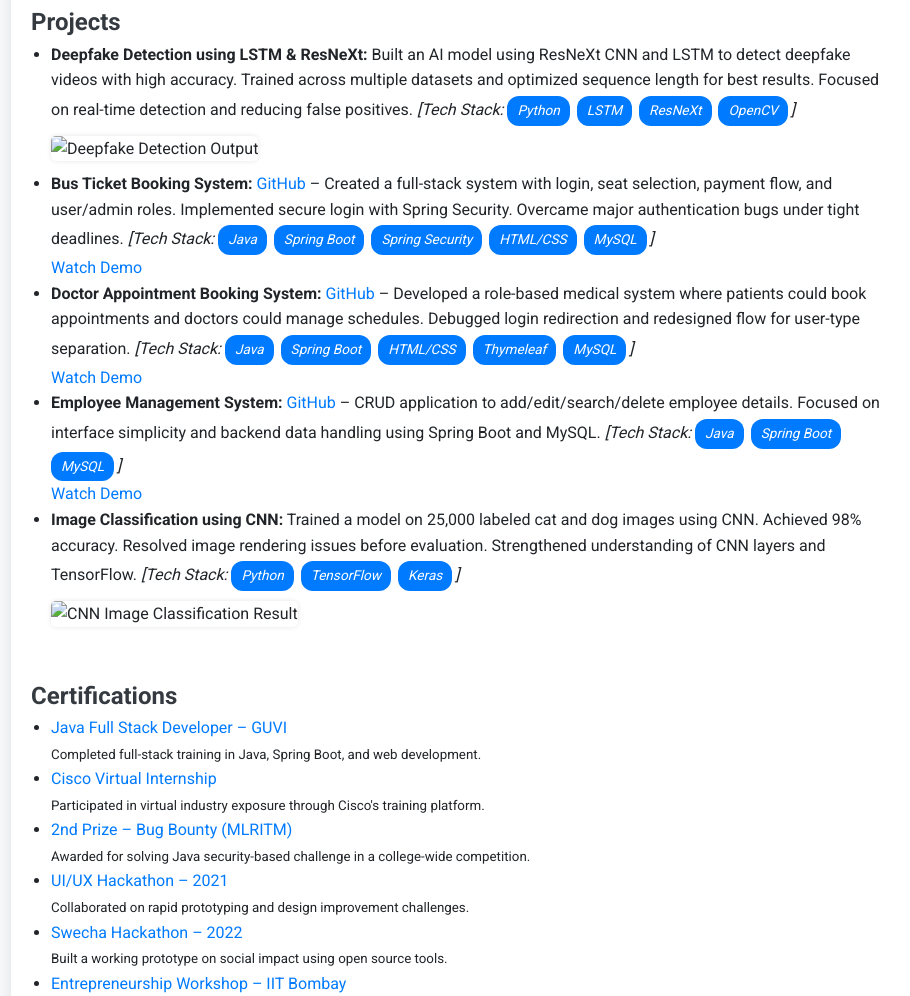
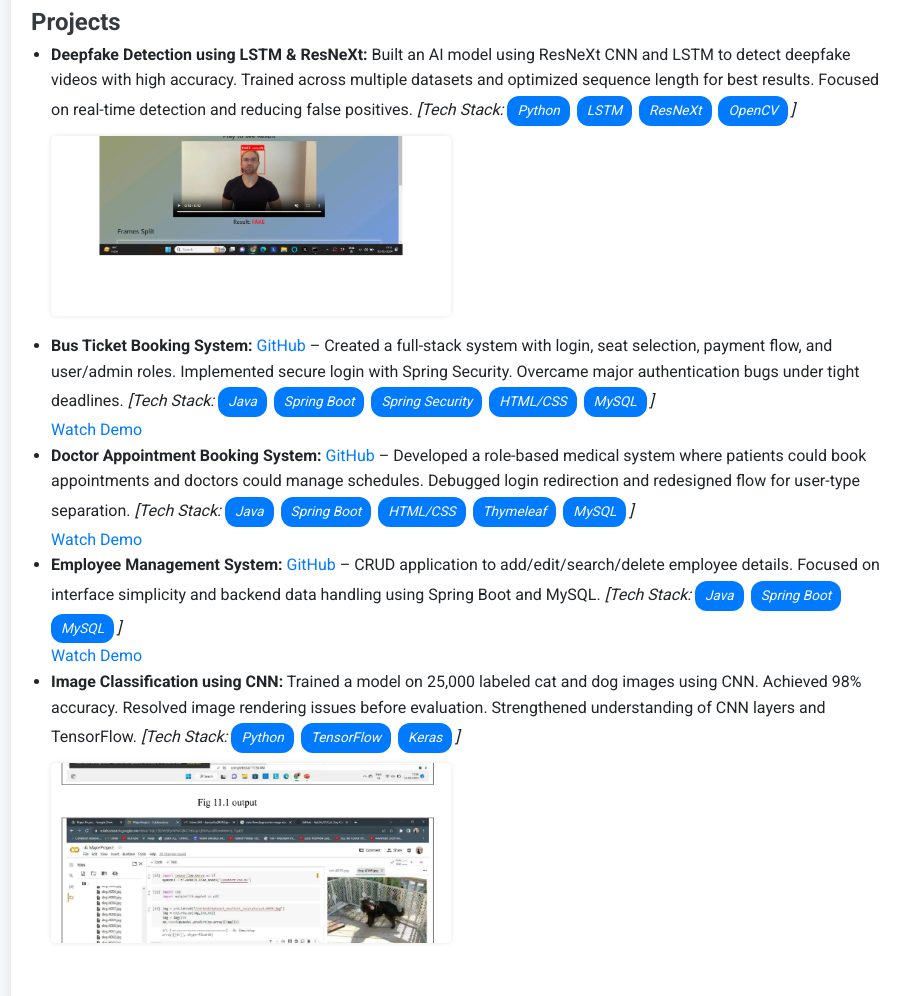
Before and after one commit to kusuma-a/K_Portfolio, a plain HTML site: page index.html in a window 1280 px wide. Shown: the part 495-1491 px from the top of the page, without its empty margins (179-1089 px from the left). Drawn offline with Linux system fonts and the light colour scheme.

Commit message:
Update index.html

```diff
--- a/index.html
+++ b/index.html
@@ -107,7 +107,7 @@
     <div class="section">
         <h2>Projects</h2>
         <ul>
-            <li><strong>Deepfake Detection using LSTM & ResNeXt:</strong> Built an AI model using ResNeXt CNN and LSTM to detect deepfake videos with high accuracy. Trained across multiple datasets and optimized sequence length for best results. Focused on real-time detection and reducing false positives. <em>[Tech Stack: <span class="badge">Python</span> <span class="badge">LSTM</span> <span class="badge">ResNeXt</span> <span class="badge">OpenCV</span>]</em><br><img src=".idea/images/deepfakeresult.jpg" alt="Deepfake Detection Output"></li>
+            <li><strong>Deepfake Detection using LSTM & ResNeXt:</strong> Built an AI model using ResNeXt CNN and LSTM to detect deepfake videos with high accuracy. Trained across multiple datasets and optimized sequence length for best results. Focused on real-time detection and reducing false positives. <em>[Tech Stack: <span class="badge">Python</span> <span class="badge">LSTM</span> <span class="badge">ResNeXt</span> <span class="badge">OpenCV</span>]</em><br><img src="images/deepfakeresult.jpg" alt="Deepfake Detection Output"></li>
 
             <li><strong>Bus Ticket Booking System:</strong> <a href="https://github.com/kusuma-a/bus-book" target="_blank">GitHub</a> – Created a full-stack system with login, seat selection, payment flow, and user/admin roles. Implemented secure login with Spring Security. Overcame major authentication bugs under tight deadlines. <em>[Tech Stack: <span class="badge">Java</span> <span class="badge">Spring Boot</span> <span class="badge">Spring Security</span> <span class="badge">HTML/CSS</span> <span class="badge">MySQL</span>]</em><br> <a href="https://1drv.ms/v/c/4d096d297af8300d/EaFvMJNAlvBApkO9UAoHdvABsEYUAaBj9VvjWroPCsMwEQ" target="_blank"> Watch Demo</a> </li>
 
@@ -115,7 +115,7 @@
 
             <li><strong>Employee Management System:</strong> <a href="https://github.com/kusuma-a/Employee" target="_blank">GitHub</a> – CRUD application to add/edit/search/delete employee details. Focused on interface simplicity and backend data handling using Spring Boot and MySQL. <em>[Tech Stack: <span class="badge">Java</span> <span class="badge">Spring Boot</span> <span class="badge">MySQL</span>]</em><br> <a href="https://1drv.ms/v/c/4d096d297af8300d/EfpZQMTZo4pLmVhFYAxbZk8B8JTuYRD5YsPVYF8hC82i8w?e=6d0cX0" target="_blank"> Watch Demo</a></li>
 
-            <li><strong>Image Classification using CNN:</strong> Trained a model on 25,000 labeled cat and dog images using CNN. Achieved 98% accuracy. Resolved image rendering issues before evaluation. Strengthened understanding of CNN layers and TensorFlow. <em>[Tech Stack: <span class="badge">Python</span> <span class="badge">TensorFlow</span> <span class="badge">Keras</span>]</em><br><img src=".idea/images/imagecnnresult.jpg" alt="CNN Image Classification Result"></li>
+            <li><strong>Image Classification using CNN:</strong> Trained a model on 25,000 labeled cat and dog images using CNN. Achieved 98% accuracy. Resolved image rendering issues before evaluation. Strengthened understanding of CNN layers and TensorFlow. <em>[Tech Stack: <span class="badge">Python</span> <span class="badge">TensorFlow</span> <span class="badge">Keras</span>]</em><br><img src="images/imagecnnresult.jpg" alt="CNN Image Classification Result"></li>
         </ul>
     </div>
 
```
